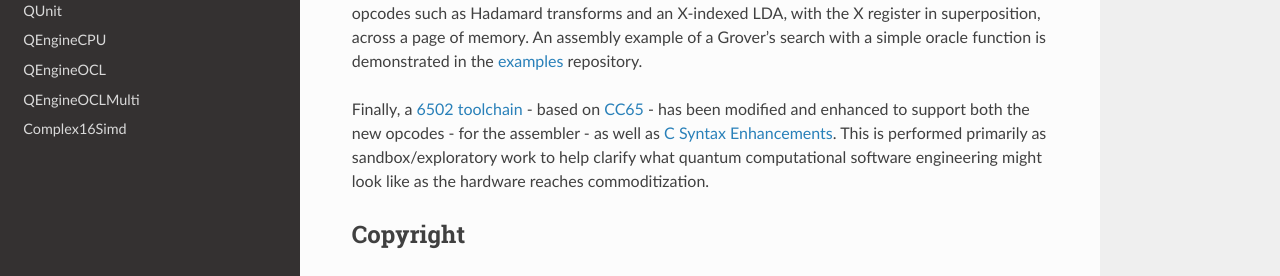
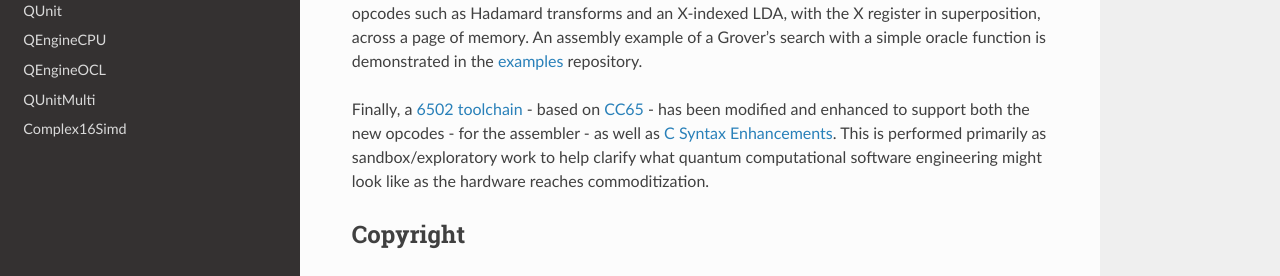
Before and after one commit to vm6502q/qrack.github.io, a Sphinx documentation site: the page built from docs/index.rst, in a window 1280 px wide. Shown: the part 584-860 px from the top of the page. Built offline with Sphinx 7.4.7 and the Read the Docs theme 2.0.0, drawn with Linux system fonts in a browser that asks for light colours.

Commit message:
Link to QUnitMulti Doxygen

```diff
--- a/docs/index.rst
+++ b/docs/index.rst
@@ -69,5 +69,5 @@ Daniel Strano would like to specifically note that Benn Bollay is almost entirel
     QUnit <_static/doxygen/classQrack_1_1QUnit.html#http://>
     QEngineCPU <_static/doxygen/classQrack_1_1QEngineCPU.html#http://>
     QEngineOCL <_static/doxygen/classQrack_1_1QEngineOCL.html#http://>
-    QEngineOCLMulti <_static/doxygen/classQrack_1_1QEngineOCLMulti.html#http://>
+    QUnitMulti <_static/doxygen/classQrack_1_1QUnitMulti.html#http://>
     Complex16Simd <_static/doxygen/structQrack_1_1Complex16Simd.html#http://>
```
